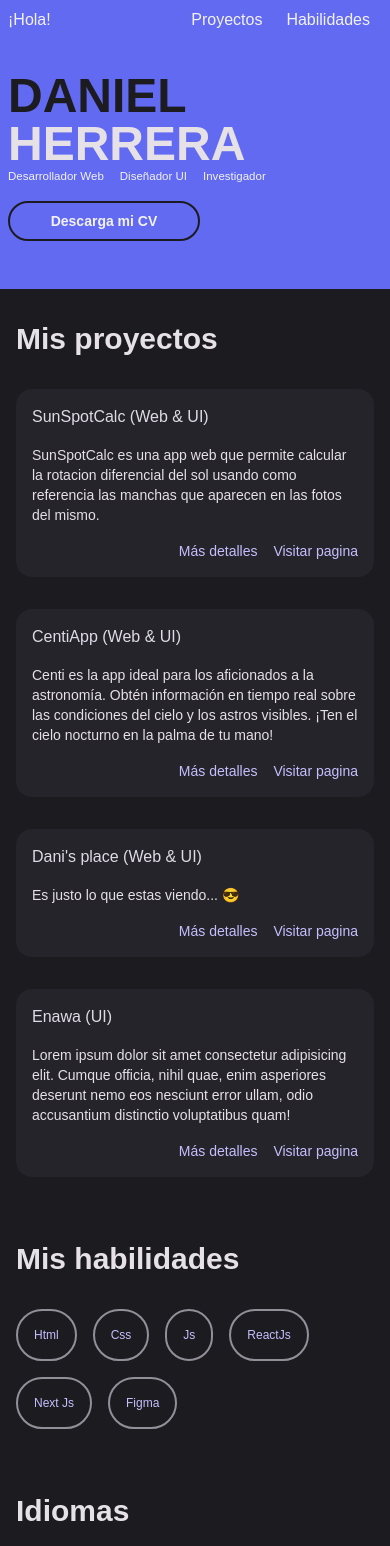
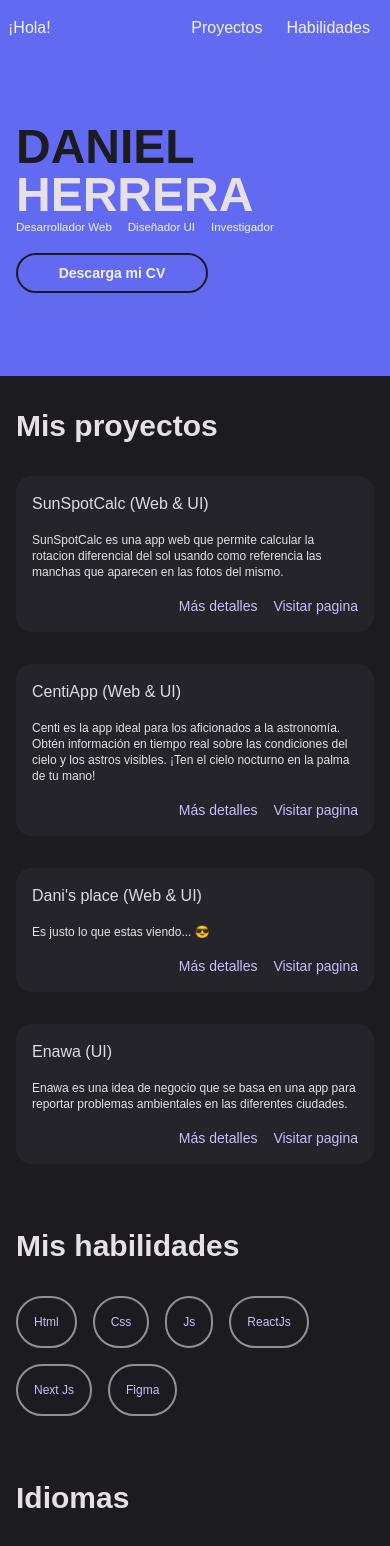
Before and after one commit to daniherreraa/Danis-Place, a Next.js app: page / in a window 390 px wide. Shown: the top 1546 px of the page. Built offline with nearby package versions, Linux system fonts and the light colour scheme; a web font is replaced by a local one.

Commit message:
Changes to be committed: 	modified:   README.md 	modified:   app/Components/UI/MainNavbar.jsx 	modified:   app/Components/UI/ProjectCard.jsx 	modified:   app/Components/forProjects/Colors.jsx 	modified:   app/globals.css 	modified:   app/page.jsx

```diff
--- a/app/Components/UI/MainNavbar.jsx
+++ b/app/Components/UI/MainNavbar.jsx
@@ -2,7 +2,7 @@
 const MainNavBar = () => {
 
   return (
-    <nav className='w-full flex columns-2 p-2 md:p-4'>
+    <nav className='w-full flex columns-2 py-4 px-2 md:p-4'>
         <div id="brandContainer" className='w-1/2'>
           <h1 id="brand" className='text-bright'>¡Hola!</h1>
         </div>
--- a/app/Components/UI/ProjectCard.jsx
+++ b/app/Components/UI/ProjectCard.jsx
@@ -7,7 +7,7 @@ const ProjectCard = (props) => {
     'SunSpotCalc es una app web que permite calcular la rotacion diferencial del sol usando como referencia las manchas que aparecen en las fotos del mismo.',
     'Centi es la app ideal para los aficionados a la astronomía. Obtén información en tiempo real sobre las condiciones del cielo y los astros visibles. ¡Ten el cielo nocturno en la palma de tu mano!',
     'Es justo lo que estas viendo... 😎',
-    'Lorem ipsum dolor sit amet consectetur adipisicing elit. Cumque officia, nihil quae, enim asperiores deserunt nemo eos nesciunt error ullam, odio accusantium distinctio voluptatibus quam!',
+    'Enawa es una idea de negocio que se basa en una app para reportar problemas ambientales en las diferentes ciudades.',
   ];
   const cardLinksArray = [
     'https://theskylabteam.github.io/sunspotcalc/#/',
@@ -51,7 +51,7 @@ const ProjectCard = (props) => {
     <div className="flex flex-col w-full h-max bg-darkless p-4 lg:p-6 xl:p-8 md:p-6 rounded-2xl align-middle">
         <div className="">
             <h2 className="text-darklessText font-medium text-base xl:text-lg md:text-sm lg:text-base">{cardTitle}</h2>
-            <p className="text-lightGray font-normal xl:min-h-[10vh] text-sm xl:text-[1rem] lg:text-xs mt-4 lg:mt-4 xl:mt-4 md:text-xs md:mt-4">{cardDescription}</p>
+            <p className="text-lightGray font-normal xl:min-h-[10vh] text-xs xl:text-[1rem] lg:text-xs mt-4 lg:mt-4 xl:mt-4 md:text-xs md:mt-4">{cardDescription}</p>
         </div>
         <div className="mt-4 md:mt-8 lg:mt-4 xl:mt-8">
             <ul className="flex flex-row justify-end gap-4">
--- a/app/Components/forProjects/Colors.jsx
+++ b/app/Components/forProjects/Colors.jsx
@@ -14,7 +14,7 @@ const Colors = (props) => {
         <h2 className="text-dark text-2xl font-extrabold py-8">
             Colores
         </h2>
-        <div className="flex flex-col md:flex-row gap-4 items-center justify-center">
+        <div className="grid md:grid-cols-3 gap-4 items-center justify-center">
             <div className="h-52 w-52 flex justify-center items-center" style={{backgroundColor: colorOne}}>
               <h3 className='text-dark font-bold opacity-40'>{colorOne}</h3>
             </div>
--- a/app/globals.css
+++ b/app/globals.css
@@ -29,7 +29,7 @@ body {
 /* Main page */
 
 .projectPage {
-  @apply bg-bright h-full w-full flex flex-col p-4 md:py-20 md:px-40
+  @apply bg-bright h-full w-full flex flex-col p-4 md:py-32 md:px-20
 }
 
 .project-section {
@@ -45,8 +45,9 @@ body {
 }
 
 .ability-button {
-  @apply w-max h-max p-4 md:p-4 border-solid border-2 border-outline text-xs md:text-sm text-lightPurple rounded-full
+  @apply w-max h-max p-4 md:p-4 border-solid border-2 border-outline text-xs md:text-sm text-lightPurple rounded-full hover:bg-outline hover:bg-opacity-50 hover:ease-in duration-150 select-none
 }
+
 
 ::-webkit-scrollbar {
   background-color: #1C1B1F;
--- a/app/page.jsx
+++ b/app/page.jsx
@@ -7,7 +7,7 @@ export default function Home() {
     <main className='bg-purple w-full h-full'>
       <MainNavBar/>
       {/* Presentation container that have the names on it and the abilities */}
-      <div id="presentationContainer" className="w-full h-[94.5%] flex md:h-[30rem] flex-col px-2 py-8 justify-end md:justify-center md:px-20 md:py-4 lg:px-40 lg:py-10">
+      <div id="presentationContainer" className="w-full h-[20rem] flex md:h-[30rem] flex-col px-4 py-8 justify-center md:justify-center md:px-20 md:py-4 lg:px-40 lg:py-10">
         <div id="namesContainer">
           <h1 className='font-extrabold text-dark text-5xl md:text-8xl'>
             DANIEL
```
Also changed, not shown: 1 other file (tests, documents, lock files or other folders).
